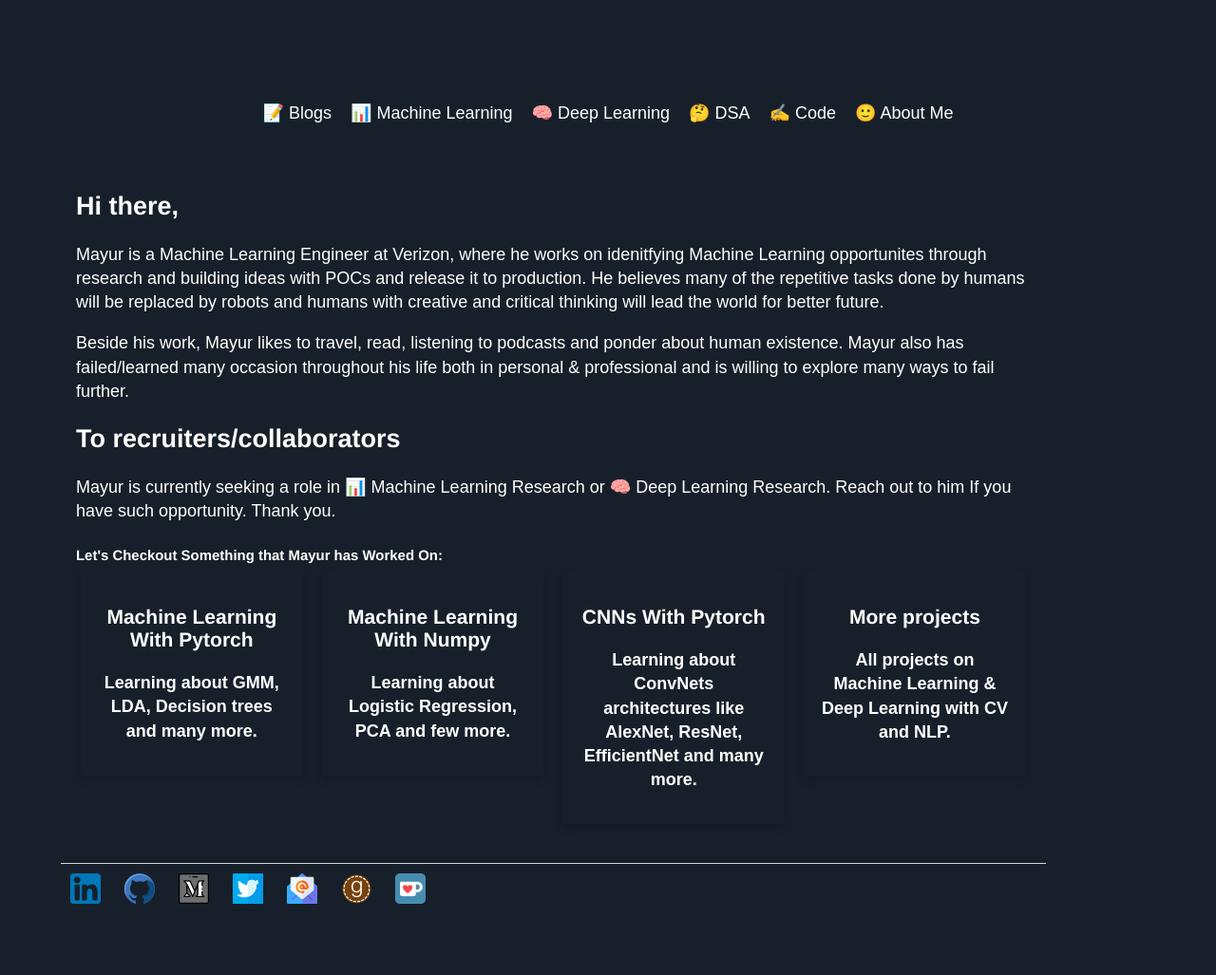
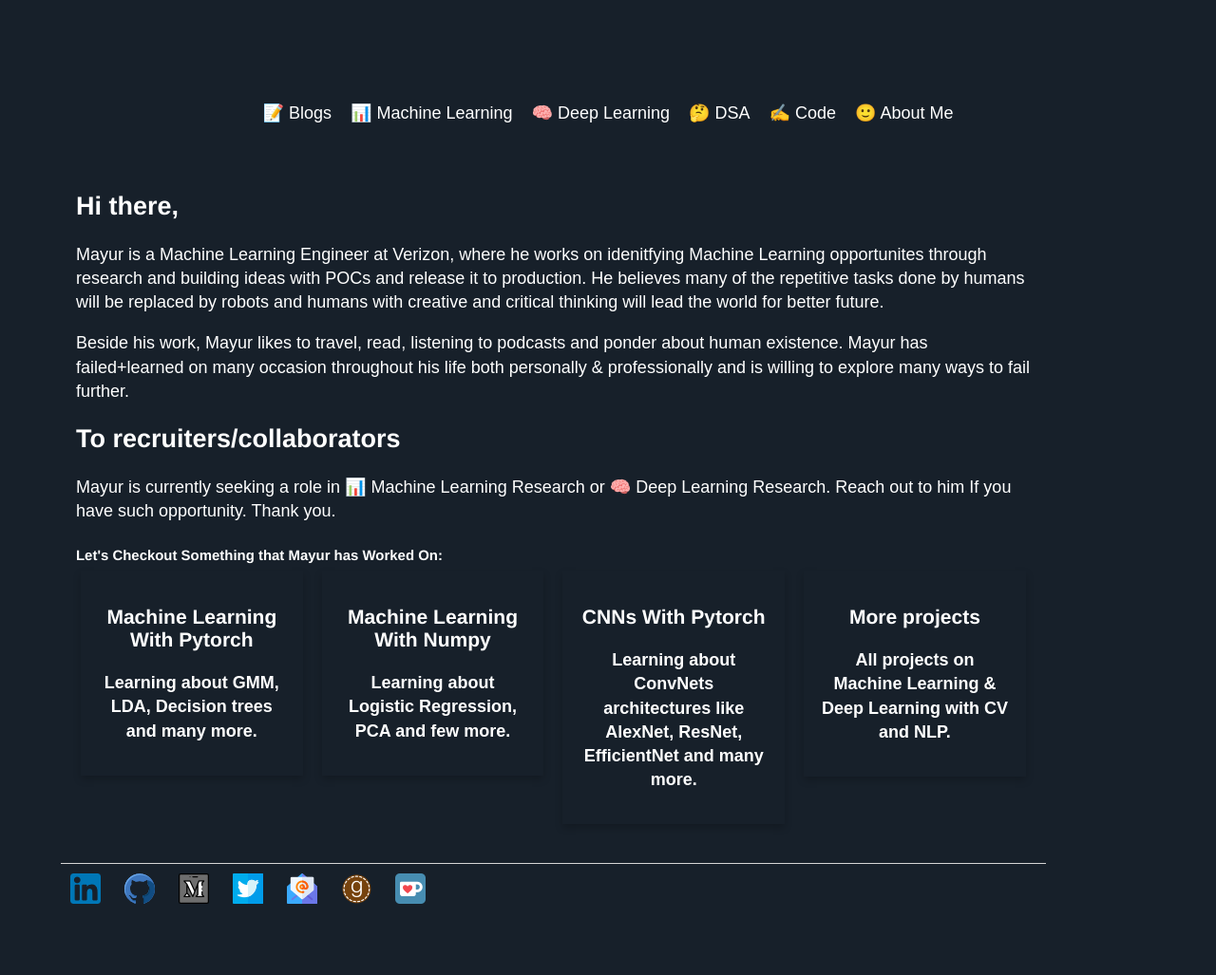
Before and after one commit to Mayurji/mayurji.github.io, a Jekyll site: the page built from about/index.html, in a window 1280 px wide. Shown: the whole page at 95% size. Built offline with Jekyll 4.4.1, drawn with Linux system fonts in a browser that asks for light colours; nearby versions of some CDN libraries.

Commit message:
Update index.html

```diff
--- a/about/index.html
+++ b/about/index.html
@@ -27,8 +27,8 @@ title: Math + Computing = AI
 	building ideas with POCs and release it to production. He believes many of the repetitive tasks done by humans will be replaced by robots and humans
 	with creative and critical thinking will lead the world for better future.</p>
 
-	<p>Beside his work, Mayur likes to travel, read, listening to podcasts and ponder about human existence. Mayur also has failed/learned many occasion
-		throughout his life both in personal & professional and is willing to explore many ways to fail further.</p>
+	<p>Beside his work, Mayur likes to travel, read, listening to podcasts and ponder about human existence. Mayur has failed+learned on many occasion
+		throughout his life both personally & professionally and is willing to explore many ways to fail further.</p>
 
 	<h2>To recruiters/collaborators</h2>
 	<p>Mayur is currently seeking a role in 📊 Machine Learning Research or 🧠 Deep Learning Research. Reach out to him If you have such opportunity. Thank you.</p>
```
